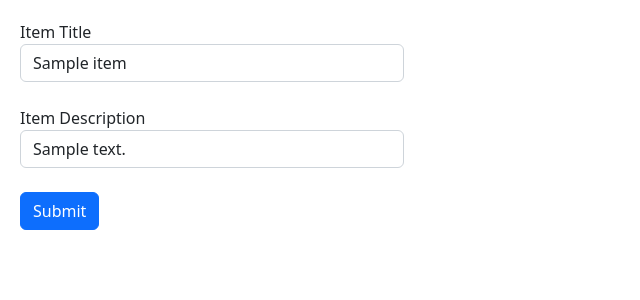
After one commit to rw82622/django-to-do, a Django app: page /todos/1/edit in a window 1280 px wide. The commit adds this page. Shown: the top 300 px of the page, without its empty margins (0-640 px from the left). Run offline with Django 4.2, Linux system fonts and the light colour scheme; tables that the repository leaves empty hold one stand-in row (values such as "Sample post").

Commit message:
complete release 3

```diff
--- /dev/null
+++ b/django_to_do_project/to_do_app/templates/to_do_app/edit_item.html
@@ -0,0 +1,3 @@
+{% extends 'to_do_app/new_item.html' %}
+{% block val %}value="{{item.name}}"{% endblock%}
+{% block des %}value="{{item.description}}"{% endblock %}
--- a/django_to_do_project/to_do_app/templates/to_do_app/index.html
+++ b/django_to_do_project/to_do_app/templates/to_do_app/index.html
@@ -5,14 +5,24 @@
     <meta http-equiv="X-UA-Compatible" content="IE=edge">
     <meta name="viewport" content="width=device-width, initial-scale=1.0">
     <title>{% block title %}Home{% endblock %}</title>
+    <link
+      href="https://cdn.jsdelivr.net/npm/bootstrap@5.2.0-beta1/dist/css/bootstrap.min.css"
+      rel="stylesheet"
+      integrity="sha384-0evHe/X+R7YkIZDRvuzKMRqM+OrBnVFBL6DOitfPri4tjfHxaWutUpFmBp4vmVor"
+      crossorigin="anonymous"
+    />
 </head>
 <body>
     {% block div %}
+    <div style="margin: 20px">
+    <a href="new"><button class="btn btn-primary">New Item</button></a>
+    <h1>To do List Items:</h1>
     <ul>
         {% for i in items %}
-        <a href="/"><li>{{i.name}}</li></a>
+        <a href="/todos/{{i.id}}"><li>{{i.name}}</li></a>
         {% endfor %}
     </ul>
+    </div>
     {% endblock %}
 </body>
 </html>
--- a/django_to_do_project/to_do_app/templates/to_do_app/item_detail.html
+++ b/django_to_do_project/to_do_app/templates/to_do_app/item_detail.html
@@ -1,9 +1,5 @@
 {% extends 'to_do_app/index.html' %}
 {% block title %}Item Detail{% endblock %}
 {% block div %}
-    {% for i in items %}
-        {% if i.id == myKey %}
-         <h1>Item Title: {{i.name}} <br>Item Description: {{i.description}}</h1>
-        {% endif %}
-    {% endfor %}
+    <h1>Item Title: {{item.name}} <br>Item Description: {{item.description}}</h1>
 {% endblock %}
--- a/django_to_do_project/to_do_app/templates/to_do_app/new_item.html
+++ b/django_to_do_project/to_do_app/templates/to_do_app/new_item.html
@@ -1,13 +1,13 @@
 {% extends 'to_do_app/index.html' %}
 {% block title %}New Item{% endblock %}
 {% block div %}
-<form method="POST" style="width: 30%; padding-top: 20px">
+<form method="POST" style="width: 30%; padding-top: 20px; margin-left: 20px">
     {% csrf_token %}
     <label for="name">Item Title</label>
-    <input type="text" name="title" placeholder="Title" class="form-control"/>
+    <input type="text" name="title" placeholder="Title" {% block val %}{% endblock %} class="form-control"/>
     <br />
     <label for="age">Item Description</label>
-    <input type="text" name="description" placeholder="Description" class="form-control"/>
+    <input type="text" name="description" placeholder="Description" {% block des %}{% endblock %}class="form-control"/>
     <br />
     <button type="submit" class="btn btn-primary">Submit</button>
 </form>
--- a/django_to_do_project/to_do_app/urls.py
+++ b/django_to_do_project/to_do_app/urls.py
@@ -4,4 +4,6 @@ from . import views
 urlpatterns = [
     path('todos/', views.index, name='home'),
     path('todos/new/', views.new_to_do, name='new'),
+    path('todos/<int:id>', views.details, name='details'),
+    path('todos/<int:id>/edit', views.edit, name='edit'),
 ]
--- a/django_to_do_project/to_do_app/views.py
+++ b/django_to_do_project/to_do_app/views.py
@@ -14,5 +14,18 @@ def new_to_do(request):
         desc = request.POST.get('description')
         item = Item(name=title, description=desc)
         item.save()
-        data = {'items': Item.objects.all(), 'myKey': item.id}
+        data = {'item': item}
         return render(request, 'to_do_app/item_detail.html', data)
+
+def details(request, id):
+    current_item = Item.objects.get(id=id)
+    return render(request, 'to_do_app/item_detail.html', {'item': current_item})
+
+def edit(request, id):
+    current_item = Item.objects.get(id=id)
+    if request.method == 'GET':
+        return render(request, 'to_do_app/edit_item.html', {'item': current_item})
+    elif request.method == 'POST':
+        title = request.POST.get('title')
+        desc = request.POST.get('description')
+        item = Item(name=title, description=desc)
```
